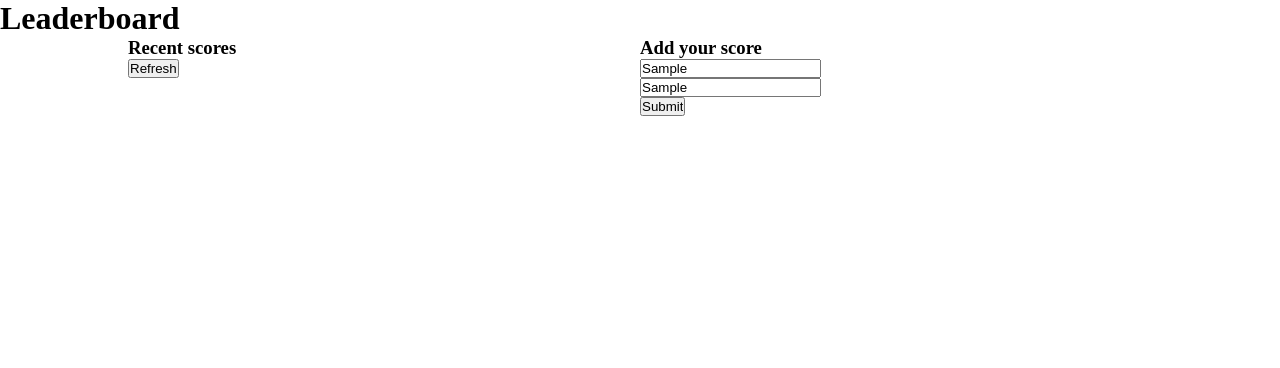
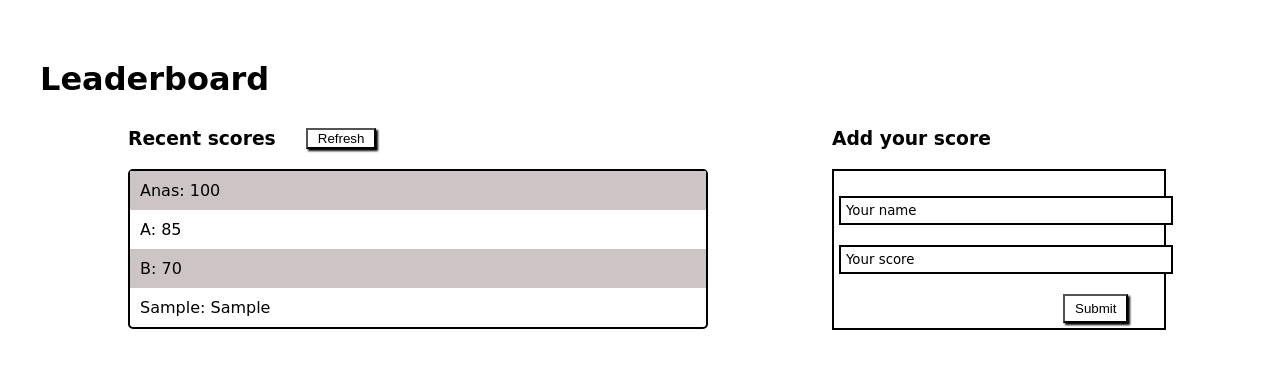
Before and after one commit to a-laarabi/Leaderboard, a website built with webpack: page src/index.html in a window 1280 px wide. Both pictures are taken after typing "Sample", "Sample" into the empty fields and a click on the button "Submit". Built offline with nearby package versions, Linux system fonts and the light colour scheme; a web font is replaced by a local one.

Commit message:
Updating style.css & index.js

```diff
--- a/src/index.html
+++ b/src/index.html
@@ -13,21 +13,26 @@
   </header>
   <section class="container">
     <section class="scores">
-      <h1>Recent scores</h1>
-      <button>Refresh</button>
+      <div class="scoresHeader">
+        <h1>Recent scores</h1>
+        <button class="refresh">Refresh</button>
+      </div>
       <div class="listScores">
-
+        <div><p>Anas: 100</p></div>
+        <div><p>A: 85</p></div>
+        <div><p>B: 70</p></div>
       </div>
     </section>
 
     <section class="addScore">
       <h1>Add your score</h1>
-      <form action="">
-        <input type="text">
-        <input type="text">
-        <input type="button" value="Submit">
+      <form class="form">
+        <input class="form name" type="text" placeholder="Your name" required>
+        <input class="form score" type="text" placeholder="Your score" required>
+        <input class="submit" type="button" value="Submit">
       </form>
     </section>
   </section>
+  <script src="./index.js"></script>
 </body>
 </html>
--- a/src/index.js
+++ b/src/index.js
@@ -1 +1,46 @@
-import './style.css';
+//import './style.css';
+
+class Player {
+  constructor (name, score) {
+    this.name = name;
+    this.score = score;
+  }
+}
+
+const scoresList = [] || JSON.parse(localStorage.getItem('items'));
+
+const listScores = document.querySelector('.listScores');
+
+const addToDom = (name, score) => {
+  const player = document.createElement('div');
+  player.innerHTML += `<p>${name}: ${score}</p>`;
+  listScores.appendChild(player);
+}
+
+const getPlayerFromStorage = () => {
+
+}
+
+const addNewScore = (name, score) => {
+  addToDom(name, score);
+  const newPlayer = new Player(name, score);
+  scoresList.push(newPlayer);
+  localStorage.setItem('items', JSON.stringify(scoresList));
+};
+
+const names = document.querySelector('.name');
+const score = document.querySelector('.score');
+const submit = document.querySelector('.submit')
+
+submit.addEventListener('click', () => {
+  if (names.value !== '' && score.value !== '') {
+    addNewScore (names.value, score.value);
+    names.value = null;
+    score.value = null;
+  }
+});
+
+window.addEventListener('load', getPlayerFromStorage);
+
+//still need to work on the local storage
+//and the refresh button
--- a/src/style.css
+++ b/src/style.css
@@ -1,12 +1,26 @@
+@import url('https://fonts.googleapis.com/css2?family=Arima:wght@100;200;300;400;500;600;700&display=swap');
+
+body {
+  font-family: 'Arima', cursive;
+}
+
 * {
   margin: 0;
   padding: 0;
 }
 
+.logo {
+  margin-left: 40px;
+  margin-top: 60px;
+}
+
 .container {
+  margin-top: 30px;
   display: grid;
-  grid-template-columns: 10% 40% 40% 10%;
+  grid-template-columns: 10% 45% 10% 25% 10%;
 }
+
+/* ########## Scores ########## */
 
 .scores {
   grid-column-start: 2;
@@ -17,13 +31,62 @@
   display: inline;
 }
 
-.addScore {
-  grid-column-start: 3;
-  grid-column-end: 4;
-  /* display: flex; */
-  /* flex-direction: column; */
+.scoresHeader {
+  display: flex;
+  flex-direction: row;
 }
 
-.addScore input {
+.refresh {
+  margin-left: 30px;
+  padding:0 10px;
+  background: none;
+  box-shadow: 2px 2px 2px black;
+}
+
+.listScores {
+  border: 2px solid black;
+  border-radius: 5px;
+  width: 100%;
+  margin-top: 20px;
+}
+
+.listScores {
+  /* box-shadow: 2px 2px 2px black; */
+}
+
+.listScores div{
+  padding: 10px;
+}
+
+.listScores div:nth-child(odd) {
+  background-color: rgb(205, 197, 197);
+}
+
+/* ########## addScore ########## */
+
+.addScore {
+  grid-column-start: 4;
+  grid-column-end: 5;
+}
+
+.addScore .form {
   display: block;
+  margin-top: 20px;
+  width: 100%;
+  padding: 5px;
+  border: 2px solid black;
 }
+
+::placeholder {
+  font-family: 'Arima', cursive;
+  color: #000;
+}
+
+.submit {
+  display: block;
+  margin-top: 20px;
+  padding: 5px 10px;
+  margin-left: 70%;
+  background: none;
+  box-shadow: 2px 2px 2px black;
+}
```
Also changed, not shown: 1 other file.
